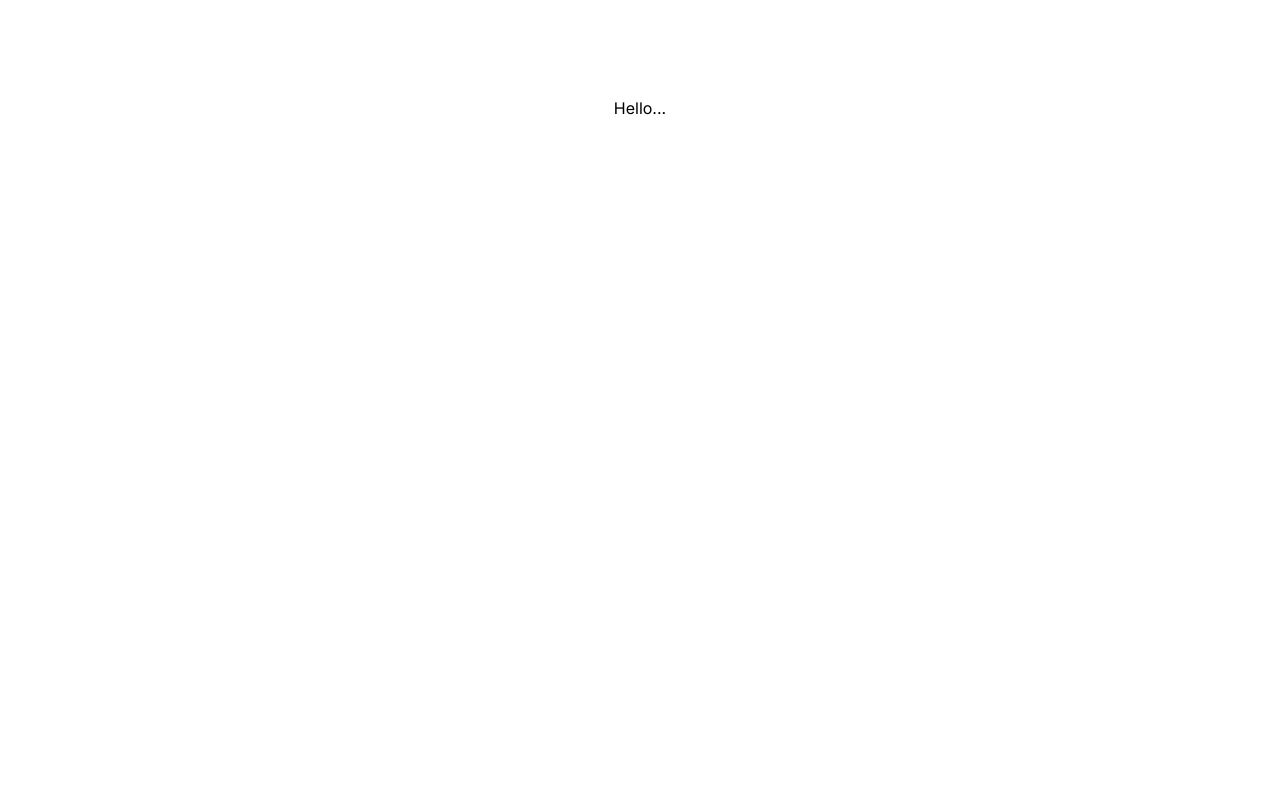
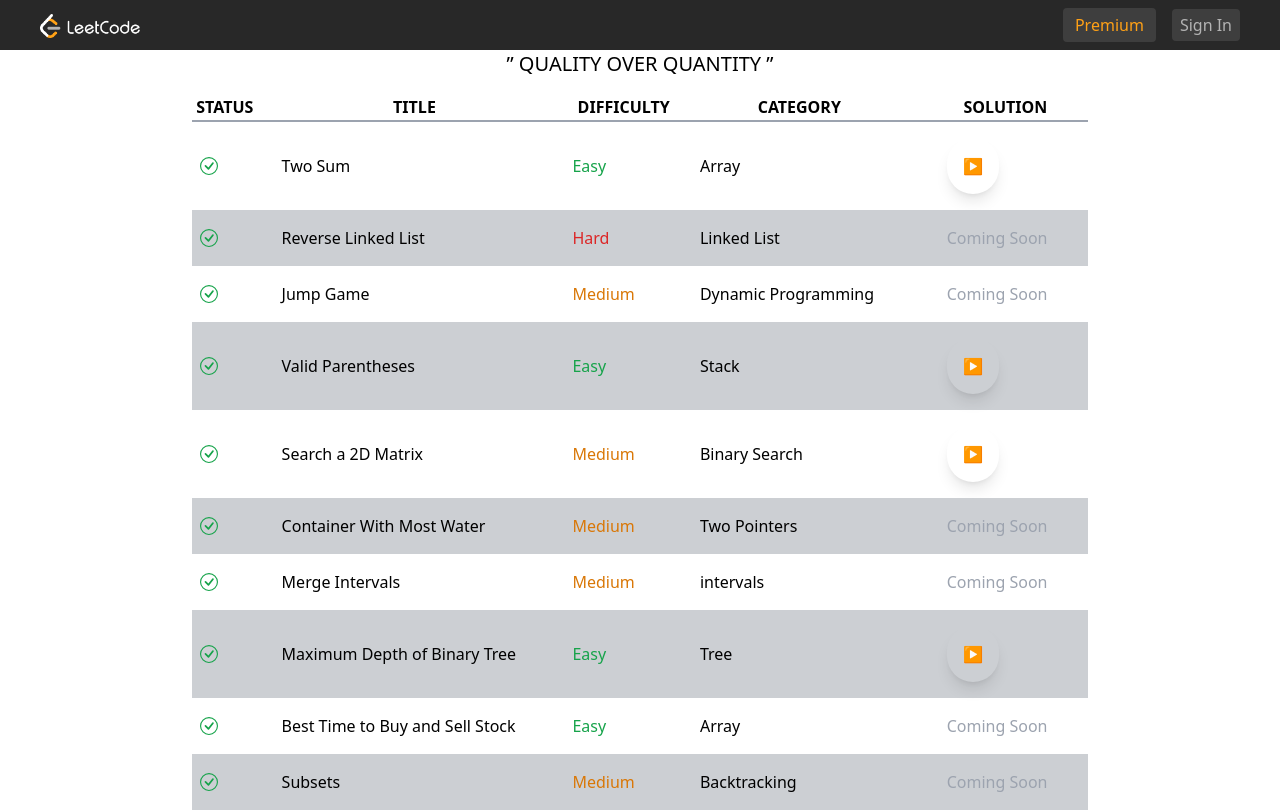
Before and after one commit to shah9380/master-leetcode, a Next.js app: page / in a window 1280 px wide. Built offline with nearby package versions, Linux system fonts and the light colour scheme; no server answers.

Commit message:
logout button and logout functionality added

```diff
--- a/package.json
+++ b/package.json
@@ -14,6 +14,7 @@
     "react": "^18",
     "react-dom": "^18",
     "react-firebase-hooks": "^5.1.1",
+    "react-icons": "^5.0.1",
     "react-toastify": "^10.0.4",
     "recoil": "^0.7.7"
   },
--- /dev/null
+++ b/src/components/Buttons/Logout.tsx
@@ -0,0 +1,20 @@
+import { auth } from '@/firebase/firebase';
+import React from 'react';
+import { useSignOut } from 'react-firebase-hooks/auth';
+import { FiLogOut } from 'react-icons/fi';
+
+type LogoutProps = {
+
+};
+
+
+const Logout:React.FC<LogoutProps> = () => {
+    const [signOut, loading, error] = useSignOut(auth);
+    const handleLogout = ()=>{
+        signOut();
+    }
+    return <button className='hover:bg-gray-800/25' onClick={handleLogout}>
+        <FiLogOut></FiLogOut>
+    </button>
+}
+export default Logout;
--- /dev/null
+++ b/src/components/Problems-Table/ProblemsTable.tsx
@@ -0,0 +1,58 @@
+import { problems } from '../../mockfproblems/problems';
+import Link from 'next/link';
+import React from 'react';
+import { BsCheckCircle } from 'react-icons/bs';
+
+type ProblemsTableProps = {
+
+}
+
+const ProblemsTable:React.FC<ProblemsTableProps> = ()=>{
+    return (
+        <>
+            <tbody>
+            {problems.map((doc, idx)=>{
+                return(
+                    <tr className={`${idx % 2 == 1 ? 'bg-gray-700/25': ''}`} key={doc.id}>
+                        <th className='px-2 py-4 font-medium whitespace-nowrap text-dark-green'>
+                            <BsCheckCircle className='text-green-600' fontSize={"18"} width={"18"} />
+                        </th>
+                        <td className='px-6 py-4 font-medium'>
+                                <Link className='hover:text-blue-600' href={`/products/${doc.id}`}>
+                                    {doc.title}
+                                </Link>
+                        </td>
+                        <td className={`${doc.difficulty=== "Easy" ? 'text-green-600' : (doc.difficulty=== 'Hard'? 'text-red-600': 'text-amber-600')} font-medium`}>
+                                {doc.difficulty}
+                        </td>
+                        <td className='px-6 py-4 font-medium'>
+                            {doc.category}
+                        </td>
+                        <td className='px-6 py-4 font-medium'>
+                            {doc.videoId ? (
+                                <Link href={`/video/${doc.videoId}`}>
+                                <p className='shadow-lg hover:bg-cyan-400/25 w-fit p-4 rounded-full active:scale-[0.90]'>▶️</p>
+                            </Link>
+                            ) : (<p className='text-gray-400'>Coming Soon</p>)}
+
+                        </td>
+                    </tr>
+                )
+                })}
+            </tbody>
+            {/* <tfoot className='fixed top-0 left-0 h-screen w-screen flex items-center justify-center ' >
+                    <div className='bg-black z-10 opacity-70 top-0 left-0 w-screen h-screen absolute'></div>
+                    <div className='w-full z-50 h-full px-6 relative max-w-4xl'>
+                        <div className='w-full h-full flex items-center justify-center relative'>
+                            <div className='w-full relative'>
+                                <IoClose fontSize={"35"} className='cursor-pointer absolute -top-16 right-0'  />
+                                <YouTube videoId={"xty7fr-k0TU"} loading='lazy' iframeClassName='w-full min-h-[500px]' />
+                            </div>
+                        </div>
+                    </div>
+            </tfoot> */}
+        </>
+
+    )
+}
+export default ProblemsTable;
--- a/src/components/Topbar/Topbar.tsx
+++ b/src/components/Topbar/Topbar.tsx
@@ -0,0 +1,115 @@
+import { auth } from "@/firebase/firebase";
+import Link from "next/link";
+import React from "react";
+import { useAuthState } from "react-firebase-hooks/auth";
+import { useSetRecoilState } from "recoil";
+import { authModalState } from "@/atoms/authModalAtom";
+import Image from "next/image";
+import { FaChevronLeft, FaChevronRight } from "react-icons/fa";
+import { BsList } from "react-icons/bs";
+// import Timer from "../Timer/Timer";
+import { useRouter } from "next/router";
+import Logout from "../Buttons/Logout";
+// import { problems } from "@/utils/problems";
+// import { Problem } from "@/utils/types/problem";
+
+type TopbarProps = {
+	problemPage?: boolean;
+};
+
+const Topbar: React.FC<TopbarProps> = ({ problemPage }) => {
+	const [user] = useAuthState(auth);
+	const setAuthModalState = useSetRecoilState(authModalState);
+	const router = useRouter();
+
+	// const handleProblemChange = (isForward: boolean) => {
+	// 	const { order } = problems[router.query.pid as string] as Problem;
+	// 	const direction = isForward ? 1 : -1;
+	// 	const nextProblemOrder = order + direction;
+	// 	const nextProblemKey = Object.keys(problems).find((key) => problems[key].order === nextProblemOrder);
+
+	// 	if (isForward && !nextProblemKey) {
+	// 		const firstProblemKey = Object.keys(problems).find((key) => problems[key].order === 1);
+	// 		router.push(`/problems/${firstProblemKey}`);
+	// 	} else if (!isForward && !nextProblemKey) {
+	// 		const lastProblemKey = Object.keys(problems).find(
+	// 			(key) => problems[key].order === Object.keys(problems).length
+	// 		);
+	// 		router.push(`/problems/${lastProblemKey}`);
+	// 	} else {
+	// 		router.push(`/problems/${nextProblemKey}`);
+	// 	}
+	// };
+
+	return (
+		<nav className='relative flex h-[50px] w-full shrink-0 items-center px-5 bg-dark-layer-1 text-dark-gray-7'>
+			<div className={`flex w-full items-center justify-between ${!problemPage ? "max-w-[1200px] mx-auto" : ""}`}>
+				<Link href='/' className='h-[22px] flex-1'>
+					<Image src='/logo-full.png' alt='Logo' height={100} width={100} />
+				</Link>
+
+				{problemPage && (
+					<div className='flex items-center gap-4 flex-1 justify-center'>
+						<div
+							className='flex items-center justify-center rounded bg-dark-fill-3 hover:bg-dark-fill-2 h-8 w-8 cursor-pointer'
+							// onClick={() => handleProblemChange(false)}
+						>
+							<FaChevronLeft />
+						</div>
+						<Link
+							href='/'
+							className='flex items-center gap-2 font-medium max-w-[170px] text-dark-gray-8 cursor-pointer'
+						>
+							<div>
+								<BsList />
+							</div>
+							<p>Problem List</p>
+						</Link>
+						<div
+							className='flex items-center justify-center rounded bg-dark-fill-3 hover:bg-dark-fill-2 h-8 w-8 cursor-pointer'
+							// onClick={() => handleProblemChange(true)}
+						>
+							<FaChevronRight />
+						</div>
+					</div>
+				)}
+
+				<div className='flex items-center space-x-4 flex-1 justify-end'>
+					<div>
+						<a
+							href='https://www.buymeacoffee.com/burakorkmezz'
+							target='_blank'
+							rel='noreferrer'
+							className='bg-dark-fill-3 py-1.5 px-3 cursor-pointer rounded text-brand-orange hover:bg-dark-fill-2'
+						>
+							Premium
+						</a>
+					</div>
+					{!user && (
+						<Link
+							href='/auth'
+							onClick={() => setAuthModalState((prev) => ({ ...prev, isOpen: true, type: "login" }))}
+						>
+							<button className='bg-dark-fill-3 py-1 px-2 cursor-pointer rounded '>Sign In</button>
+						</Link>
+					)}
+					{/* {user && problemPage && <Timer />} */}
+					{user && (
+						<div className='cursor-pointer group relative'>
+							<Image src='/avatar.png' alt='Avatar' width={30} height={30} className='rounded-full' />
+							<div
+								className='absolute top-10 left-2/4 -translate-x-2/4  mx-auto bg-dark-layer-1 text-brand-orange p-2 rounded shadow-lg
+								z-40 group-hover:scale-100 scale-0
+								transition-all duration-300 ease-in-out'
+							>
+								<p className='text-sm'>{user.email}</p>
+							</div>
+						</div>
+					)}
+					{user && <Logout />}
+				</div>
+			</div>
+		</nav>
+	);
+};
+export default Topbar;
--- /dev/null
+++ b/src/mockfproblems/pid.ts
@@ -0,0 +1,8 @@
+import { useRouter } from 'next/router';
+
+// Define a function to retrieve the pid parameter
+export const getPidFromRouter = (): string | undefined => {
+    const router = useRouter();
+    console.log(router.query);
+    return router.query.pid as string;
+};
--- /dev/null
+++ b/src/mockfproblems/problems.ts
@@ -0,0 +1,91 @@
+export type Problem = {
+    id: string;
+    title: string;
+    difficulty: string;
+    category: string;
+    order: number;
+    videoId?: string;
+};
+
+export const problems: Problem[] = [
+	{
+		id: "two-sum",
+		title: "Two Sum",
+		difficulty: "Easy",
+		category: "Array",
+		order: 1,
+		videoId: "8-k1C6ehKuw",
+	},
+	{
+		id: "reverse-linked-list",
+		title: "Reverse Linked List",
+		difficulty: "Hard",
+		category: "Linked List",
+		order: 2,
+		videoId: "",
+	},
+	{
+		id: "jump-game",
+		title: "Jump Game",
+		difficulty: "Medium",
+		category: "Dynamic Programming",
+		order: 3,
+		videoId: "",
+	},
+	{
+		id: "valid-parentheses",
+		title: "Valid Parentheses",
+		difficulty: "Easy",
+		category: "Stack",
+		order: 4,
+		videoId: "xty7fr-k0TU",
+	},
+	{
+		id: "search-a-2d-matrix",
+		title: "Search a 2D Matrix",
+		difficulty: "Medium",
+		category: "Binary Search",
+		order: 5,
+		videoId: "ZfFl4torNg4",
+	},
+	{
+		id: "container-with-most-water",
+		title: "Container With Most Water",
+		difficulty: "Medium",
+		category: "Two Pointers",
+		order: 6,
+		videoId: "",
+	},
+	{
+		id: "merge-intervals",
+		title: "Merge Intervals",
+		difficulty: "Medium",
+		category: "intervals",
+		order: 7,
+		videoId: "",
+	},
+	{
+		id: "maximum-depth-of-binary-tree",
+		title: "Maximum Depth of Binary Tree",
+		difficulty: "Easy",
+		category: "Tree",
+		order: 8,
+		videoId: "4qYTqOiRMoM",
+	},
+	{
+		id: "best-time-to-buy-and-sell-stock",
+		title: "Best Time to Buy and Sell Stock",
+		difficulty: "Easy",
+		category: "Array",
+		order: 9,
+		videoId: "",
+	},
+	{
+		id: "subsets",
+		title: "Subsets",
+		difficulty: "Medium",
+		category: "Backtracking",
+		order: 10,
+		videoId: "",
+	},
+];
--- a/src/pages/index.tsx
+++ b/src/pages/index.tsx
@@ -1,12 +1,29 @@
 import Image from "next/image";
 import { Inter } from "next/font/google";
+import Topbar from "@/components/Topbar/Topbar";
+import ProblemsTable from "@/components/Problems-Table/ProblemsTable";
 
 const inter = Inter({ subsets: ["latin"] });
 
 export default function Home() {
   return (
-    <main className={`flex min-h-screen flex-col items-center justify-between p-24 ${inter.className}`}>
-          Hello...
+    <main className={`min-h-screen`}>
+          <Topbar />
+          <div className="mx-auto max-w-4xl">
+          <h2 className="text-xl font-medium mb-4 block text-center">&rdquo; QUALITY OVER QUANTITY &rdquo;</h2>
+          <table className="w-full">
+            <thead className="border-b-2 border-gray-400">
+                <tr>
+                  <th>STATUS</th>
+                  <th>TITLE</th>
+                  <th>DIFFICULTY</th>
+                  <th>CATEGORY</th>
+                  <th>SOLUTION</th>
+                </tr>
+            </thead>
+            <ProblemsTable></ProblemsTable>
+          </table>
+        </div>
     </main>
   );
 }
```
Also changed, not shown: 1 other file (tests, documents, lock files or other folders).
